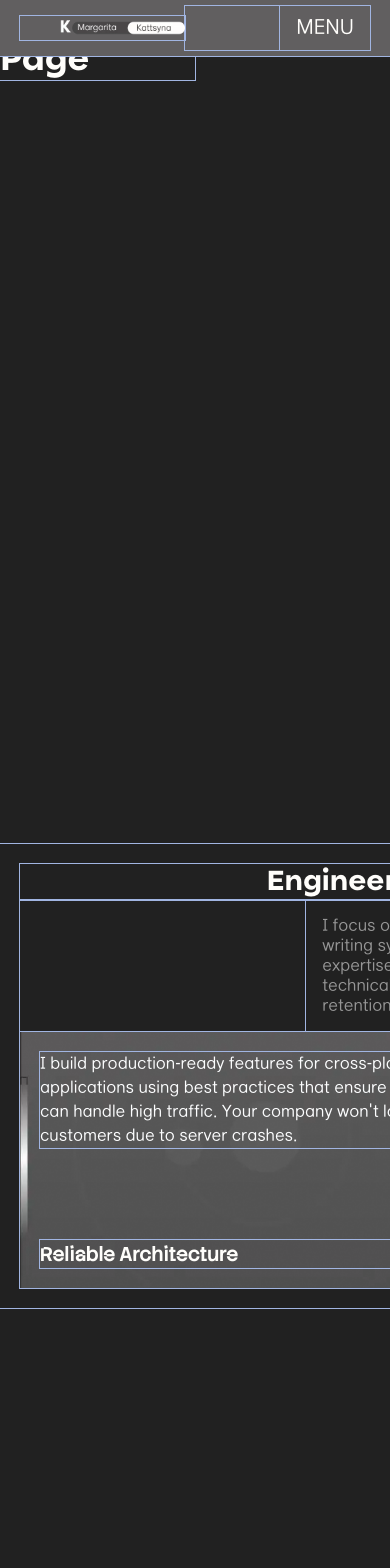
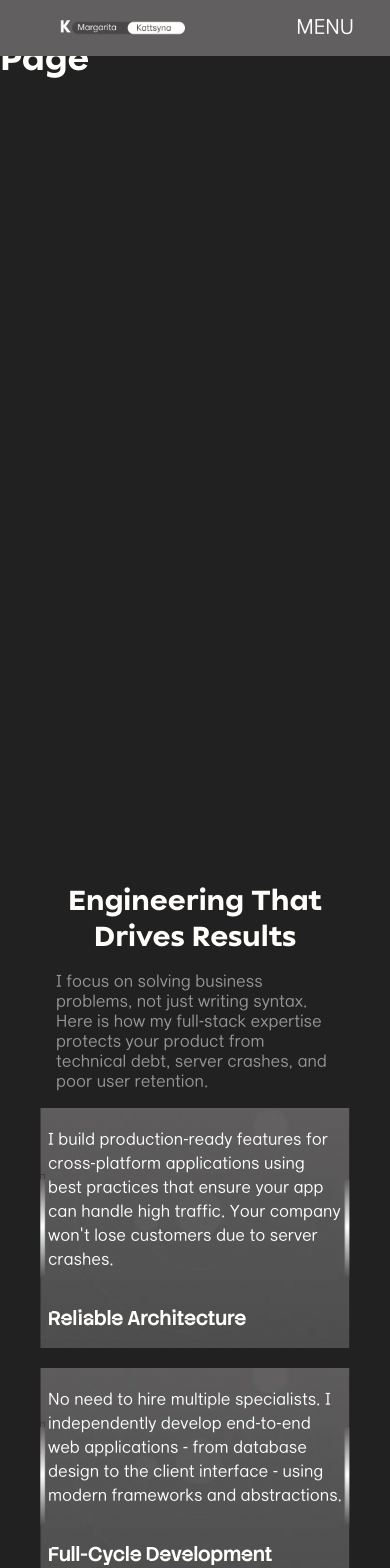
Before and after one commit to prostodiva/kattsynaV2, a React (Vite) app in the folder frontend/web/: page /experience in a window 390 px wide. Shown: the top 1568 px of the page. Built offline with nearby package versions, Linux system fonts and the light colour scheme; no server answers.

Commit message:
Modified ResultSectionContent.tsx for improved layout and styling, including larger text sizes and responsive adjustments

```diff
--- a/frontend/web/src/index.css
+++ b/frontend/web/src/index.css
@@ -16,9 +16,9 @@ dialog::backdrop {
   height: 100dvh;
 }
 
-* {
+/* * {
   outline: 1px solid rgb(161, 181, 226);
-}
+} */
 
 @theme {
   --font-unitea: 'UniteaSans', sans-serif;
--- a/frontend/web/src/pages/experiencePage/components/ResultSectionContent.tsx
+++ b/frontend/web/src/pages/experiencePage/components/ResultSectionContent.tsx
@@ -7,15 +7,15 @@ function ResultSectionContent() {
   const { scrollRef, onPointerDown, onPointerMove, onPointerUp } = useDragScroll();
 
   return (
-    <div className="flex-col justify-center p-5">
+    <div className="flex-col justify-center p-10">
       <h1 className="text-center">
-        <span className="font-unitea font-bold block text-3xl md:text-5xl xl:text-5xl 2xl:text-7xl 2xl:leading-none">
+        <span className="font-unitea font-bold block text-3xl md:text-5xl xl:text-5xl 2xl:text-8xl 2xl:leading-none">
           Engineering That Drives Results
         </span>
       </h1>
 
       <div className="flex justify-center">
-        <p className="relative font-goorm text-text-gray 2xl:text-xl max-w-sm md:max-w-sm xl:max-w-md leading-tight p-4">
+        <p className="relative font-goorm text-text-gray 2xl:text-2xl max-w-sm md:max-w-sm xl:max-w-xl leading-tight p-4">
               I focus on solving business problems, not just
               writing syntax. Here is how my full-stack
               expertise protects your product from technical
@@ -24,33 +24,33 @@ function ResultSectionContent() {
       </div>
 
 
-      <div className="flex overflow-x-auto scrollbar-hide snap-x snap-mandatory gap-5 cursor-grab select-none"
+      <div className="flex flex-col md:flex-row sm:overflow-x-auto md:scrollbar-hide md:snap-x md:snap-mandatory gap-5 md:cursor-grab md:select-none"
           ref={scrollRef}
           onPointerDown={onPointerDown}
           onPointerMove={onPointerMove}
           onPointerUp={onPointerUp}
           onPointerCancel={onPointerUp}>
         {cards.map(({ title, text }) => (
-        <div key={title} className="snap-start shrink-0 w-1/2 md:w-1/3 xl:w-1/4 relative flex flex-col justify-between p-5 min-h-64">
+          <div key={title} className="md:snap-start md:shrink-0 w-full sm:w-1/2 md:w-1/4 relative flex flex-col justify-between xl:min-h-140">
             <img
               src={card}
               alt="Card Image"
-              className="absolute inset-0 w-full h-full object-cover"
+              className="absolute inset-0 w-full h-full object-cover xl:object-contain"
             />
-            <p className="relative font-goorm text-text-secondary 2xl:text-2xl 2xl:leading-tight">
+            <p className="relative font-goorm text-text-secondary 2xl:text-2xl 2xl:leading-tight pt-5 pr-2 pl-2 sm:pt-20 xl:pt-60 xl:pl-5 xl:pr-5 2xl:pt-80 2xl:pl-15 2xl:pr-15">
               {text}
             </p>
-            <h3 className="relative font-stack font-bold text-xl 2xl:text-3xl mt-8">
+            <h3 className="relative font-stack font-bold text-xl 2xl:text-3xl mt-8 pl-2 xl:-translate-y-30 xl:pl-5 2xl:-translate-y-5 2xl:pl-15 pb-4">
               {title}
             </h3>
           </div>
         ))}
+      </div>
 
-        <div className="md:col-start-2 xl:col-start-3 flex items-center md:items-end xl:items-center justify-center mt-5">
-          <Button variant="secondary" rounded className="w-full">
-            Hire Me
-          </Button>
-        </div>
+      <div className="md:col-start-2 xl:col-start-3 flex items-center md:items-end xl:items-center justify-center mt-5 md:mt-10 2xl:mt-15">
+        <Button variant="secondary" rounded className="w-full md:w-1/6">
+          Hire Me
+        </Button>
       </div>
     </div>
   );
```
Also changed, not shown: 1 other file (tests, documents, lock files or other folders).
